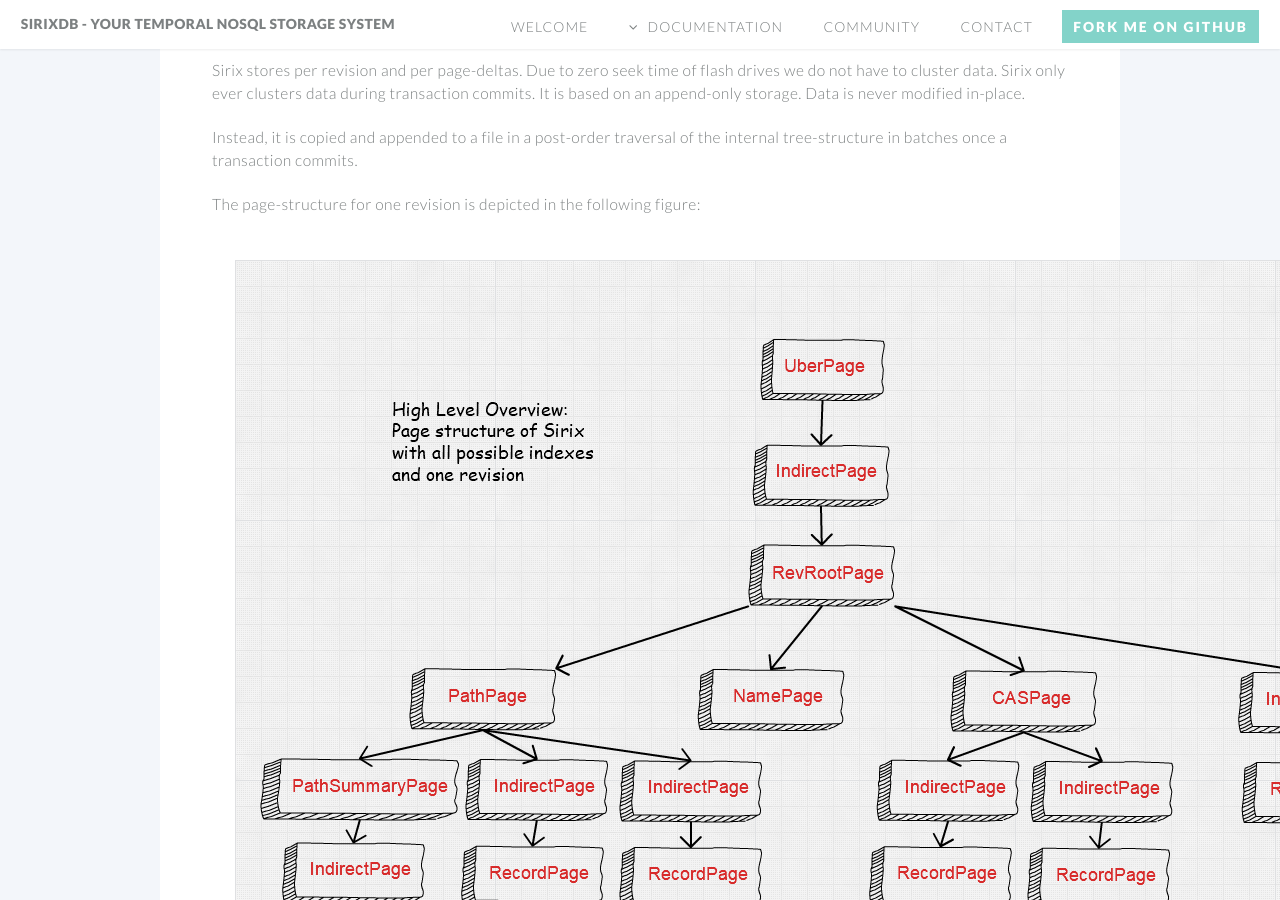
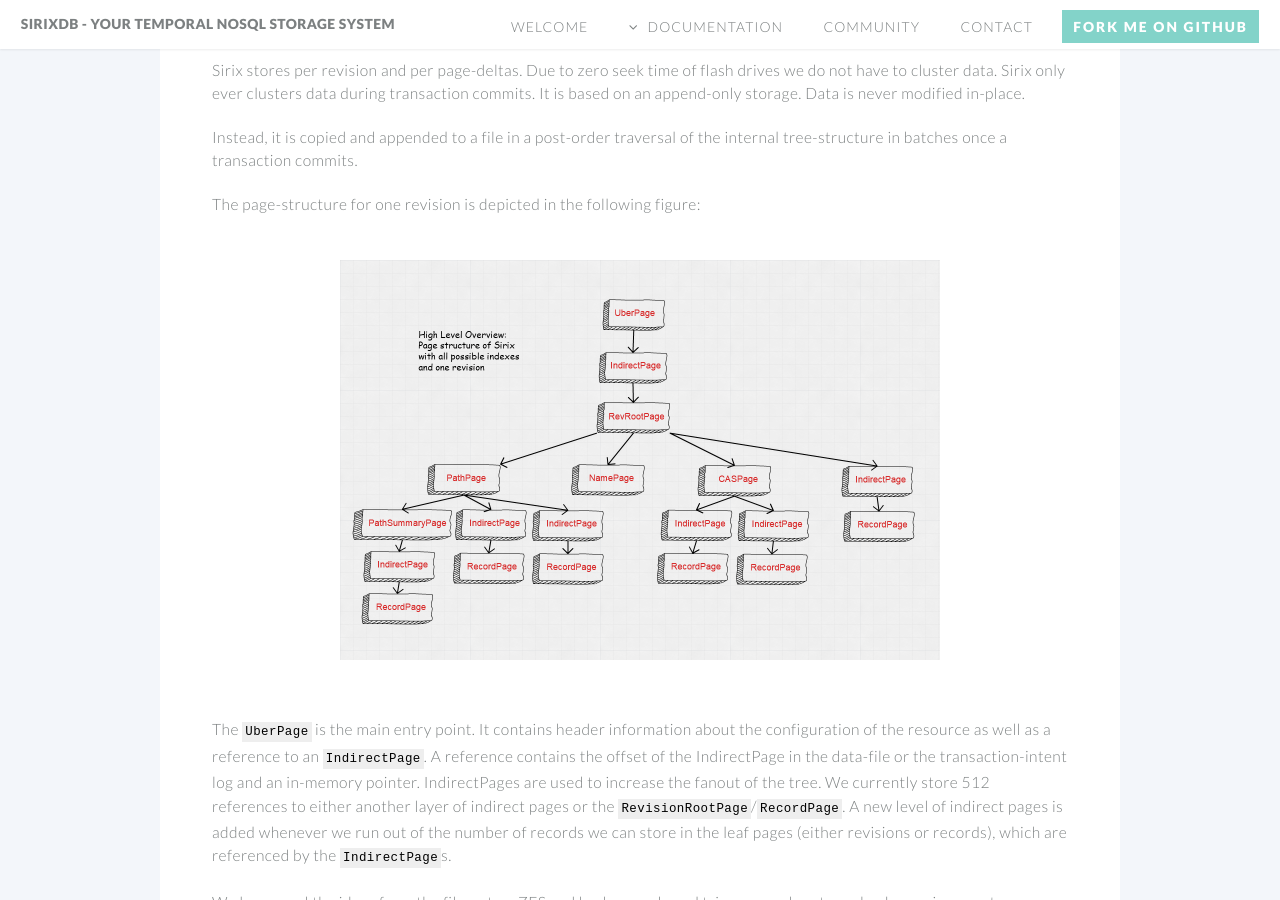
Before and after one commit to sirixdb/sirixdb.github.io, a Jekyll site: the page built from architecture.md, in a window 1280 px wide and 900 px high, scrolled down 1379 px. Built offline with Jekyll 4.4.1, drawn with Linux system fonts in a browser that asks for light colours; our own code applies the rules of GitHub Pages for plain Markdown files.

Commit message:
Update architecture.md

```diff
--- a/architecture.md
+++ b/architecture.md
@@ -31,7 +31,7 @@
 The page-structure for one revision is depicted in the following figure:
 
 <div class="img_container">
-![pageStructure](images/pageStructureOneRev.png){: style="max-width: 1200px; height: auto; margin: 1.5em"}
+![pageStructure](images/pageStructureOneRev.png){: style="max-width: 600px; height: auto; margin: 1.5em"}
 </div>
 
 The `UberPage` is the main entry point. It contains header information about the configuration of the resource as well as a reference to an `IndirectPage`. A reference contains the offset of the IndirectPage in the data-file or the transaction-intent log and an in-memory pointer. IndirectPages are used to increase the fanout of the tree. We currently store 512 references to either another layer of indirect pages or the `RevisionRootPage`/`RecordPage`. A new level of indirect pages is added whenever we run out of the number of records we can store in the leaf pages (either revisions or records), which are referenced by the `IndirectPage`s.
@@ -41,5 +41,5 @@
 
 
 <div class="img_container">
-![pageStructure](images/copy-on-write.png){: style="max-width: 1200px; height: auto; margin: 1.5em"}
+![pageStructure](images/copy-on-write.png){: style="max-width: 600px; height: auto; margin: 1.5em"}
 </div>
```
